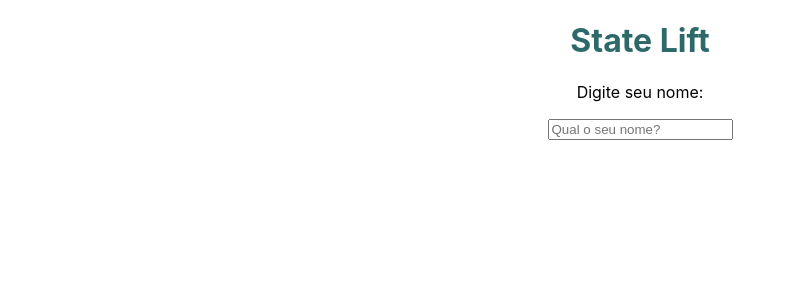
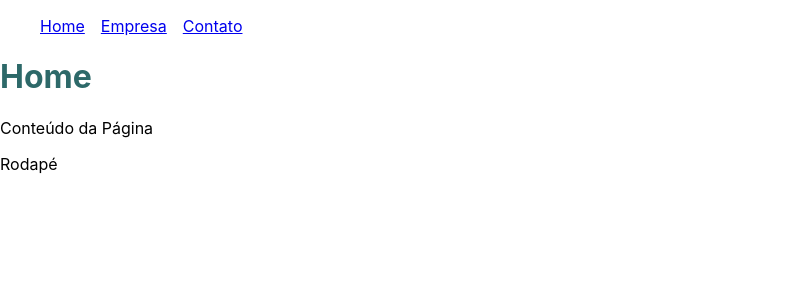
Before and after one commit to monamourdev/simplebudget, a React (Create React App) app in the folder budget/: page / in a window 1280 px wide. Shown: the top 300 px of the page, without its empty margins (0-795 px from the left). Built offline with nearby package versions, Linux system fonts and the light colour scheme.

Commit message:
Feat: React Router Implements

```diff
--- a/budget/package.json
+++ b/budget/package.json
@@ -8,6 +8,7 @@
     "@testing-library/user-event": "^13.5.0",
     "react": "^18.2.0",
     "react-dom": "^18.2.0",
+    "react-router-dom": "^6.21.3",
     "react-scripts": "5.0.1",
     "web-vitals": "^2.1.4"
   },
--- a/budget/src/App.js
+++ b/budget/src/App.js
@@ -1,17 +1,26 @@
-import './App.css';
-import SeuNome from './components/SeuNome';
-import Saudacao from './components/Saudacao';
-import { useState } from 'react';
+import {BrowserRouter as Router, Routes, Route, Link} from 'react-router-dom'
+import Home from './pages/Home'
+import Empresa from './pages/Empresa'
+import Contato from './pages/Contato'
+import React from 'react'
+import Navbar from './components/layout/Navbar'
+import Footer from './components/layout/Footer'
 
 function App() {
-  const [nome, setNome] = useState()
 
   return (
-    <div className="App">
-      <h1>State Lift</h1>
-      <SeuNome setNome={setNome}/>
-      <Saudacao nome={nome} />
-    </div>
+
+    <Router>
+      <Navbar />
+
+      <Routes>
+        <Route exact path="/" element={<Home />} />
+        <Route path="/empresa" element={<Empresa />}/>
+        <Route path="/contato" element={<Contato />}/>
+      </Routes>
+
+      <Footer />
+    </Router>
 
   );
 }
--- /dev/null
+++ b/budget/src/components/layout/Footer.js
@@ -0,0 +1,9 @@
+function Footer (){
+    return(
+        <footer>
+            Rodapé
+        </footer>
+    )
+}
+
+export default Footer;
--- /dev/null
+++ b/budget/src/components/layout/Navbar.js
@@ -0,0 +1,22 @@
+import {Link} from 'react-router-dom'
+import styles from './Navbar.module.css'
+
+function Navbar() {
+    return (
+        <>
+            <ul className={styles.list}>
+                <li className={styles.item}>
+                    <Link to="/">Home</Link>
+                </li>
+                <li className={styles.item}>
+                    <Link to="/empresa">Empresa</Link>
+                </li>
+                <li className={styles.item}>
+                    <Link to="/contato">Contato</Link>
+                </li>
+            </ul>
+        </>
+    )
+}
+
+export default Navbar;
--- /dev/null
+++ b/budget/src/components/layout/Navbar.module.css
@@ -0,0 +1,8 @@
+.list{
+    display: flex;
+    list-style: none
+}
+
+.item{
+    margin-right: 1em;
+}
--- /dev/null
+++ b/budget/src/pages/Contato.js
@@ -0,0 +1,12 @@
+import React from 'react'
+
+function Contato(){
+    return(
+        <div>
+            <h1>Contato</h1>
+            <p>Conteúdo da Página</p>
+        </div>
+    )
+}
+
+export default Contato;
--- /dev/null
+++ b/budget/src/pages/Empresa.js
@@ -0,0 +1,12 @@
+import React from 'react'
+
+function Empresa(){
+    return(
+        <div>
+            <h1>Empresa</h1>
+            <p>Conteúdo da Página</p>
+        </div>
+    )
+}
+
+export default Empresa;
--- /dev/null
+++ b/budget/src/pages/Home.js
@@ -0,0 +1,12 @@
+import React from 'react'
+
+function Home(){
+    return(
+        <div>
+            <h1>Home</h1>
+            <p>Conteúdo da Página</p>
+        </div>
+    )
+}
+
+export default Home;
```
